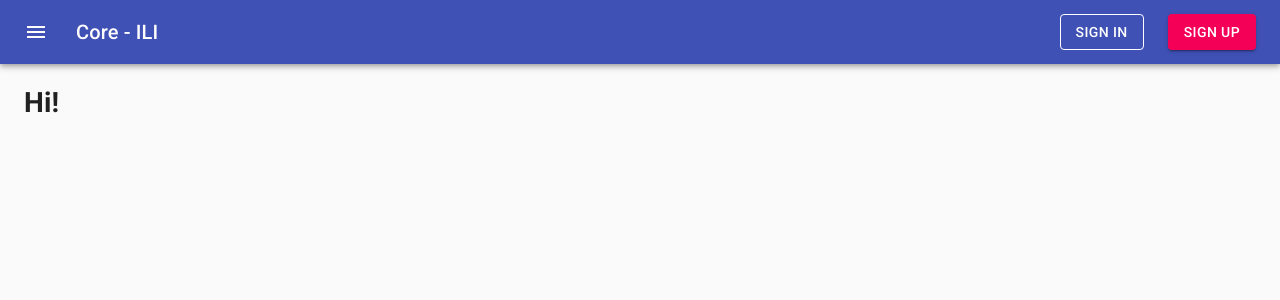
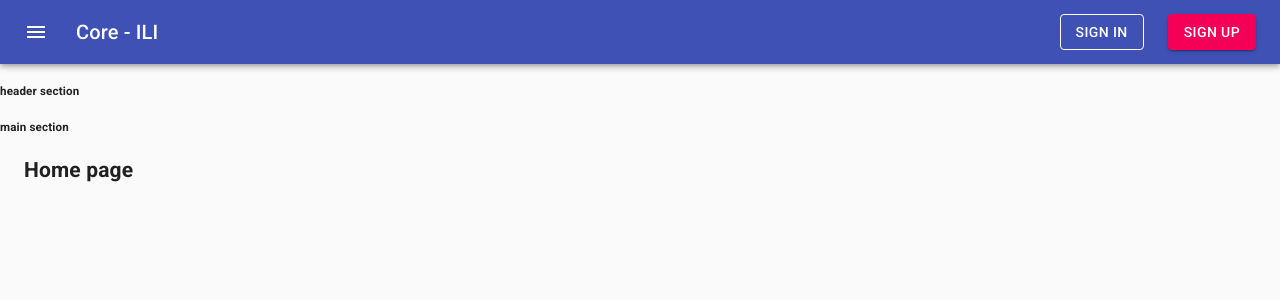
Before and after one commit to dmitryfokin/core-ili-v2, a React (Create React App) app in the folder clients/client-react-ts-mobx/: page / in a window 1280 px wide. Shown: the top 300 px of the page. Built offline with nearby package versions, Linux system fonts and the light colour scheme.

Commit message:
add routing, main layout, home page

```diff
--- a/clients/client-react-ts-mobx/src/App.tsx
+++ b/clients/client-react-ts-mobx/src/App.tsx
@@ -1,9 +1,10 @@
-import React, { useEffect } from 'react'
+import React, { useEffect, useMemo } from 'react'
 import CssBaseline from '@material-ui/core/CssBaseline'
-import Container from '@material-ui/core/Container'
 import { AppBarComponent } from './components/AppBar/AppBarComponent'
 import { useObserver } from 'mobx-react-lite'
 import { useAppStore } from './store/AppStoresContext'
+import { RouteSwitchComponent } from './routes/RouteSwitchComponent'
+import { MainLayout } from './layouts/MainLayout'
 
 function App() {
   const {appStore, authStore} = useAppStore()
@@ -17,6 +18,15 @@ function App() {
     // eslint-disable-next-line react-hooks/exhaustive-deps
   }, [] )
 
+  const RouteSwitch = useMemo( () => {
+    {
+      console.log( `App: RouteSwitch` )
+    }
+    return (
+      <RouteSwitchComponent/>
+    )
+  }, [authStore.isAuth] )
+
   return useObserver( () =>
     <>
       {console.log( `App: Render` )}
@@ -26,9 +36,7 @@ function App() {
           : <>
             <CssBaseline/>
             <AppBarComponent/>
-            <Container maxWidth="lg">
-              <h1>Hi!</h1>
-            </Container>
+            <MainLayout page={RouteSwitch}/>
           </>
       }
     </>
--- /dev/null
+++ b/clients/client-react-ts-mobx/src/layouts/MainLayout.tsx
@@ -0,0 +1,20 @@
+import React from 'react'
+
+interface MainLayoutPropsType {
+  // todo: any
+  page: any
+}
+
+export const MainLayout: React.FC<MainLayoutPropsType> = ( {page} ) => {
+  return (
+    <>
+      <header>
+        <h5>header section</h5>
+      </header>
+      <main>
+        <h5>main section</h5>
+        {page}
+      </main>
+    </>
+  )
+}
--- /dev/null
+++ b/clients/client-react-ts-mobx/src/pages/Home.tsx
@@ -0,0 +1,10 @@
+import React from 'react'
+import Container from '@material-ui/core/Container'
+
+export const Home: React.FC = () => {
+  return (
+    <Container maxWidth={'lg'}>
+      <h2>Home page</h2>
+    </Container>
+  )
+}
--- /dev/null
+++ b/clients/client-react-ts-mobx/src/routes/RouteSwitchComponent.tsx
@@ -0,0 +1,27 @@
+import React from 'react'
+import { Switch, Route, Redirect } from 'react-router-dom'
+
+import { useAppStore } from '../store/AppStoresContext'
+import { Home } from '../pages/Home'
+
+export const RouteSwitchComponent: React.FC = () => {
+  const {authStore} = useAppStore()
+
+  if ( authStore.isAuth ) {
+    return (
+      <Switch>
+        <Route exact path={'/'}> <Home/> </Route>
+
+        <Redirect to={'/'}/>
+      </Switch>
+    )
+  } else {
+    return (
+      <Switch>
+        <Route exact path={'/'}> <Home/> </Route>
+
+        <Redirect to={'/'}/>
+      </Switch>
+    )
+  }
+}
```
